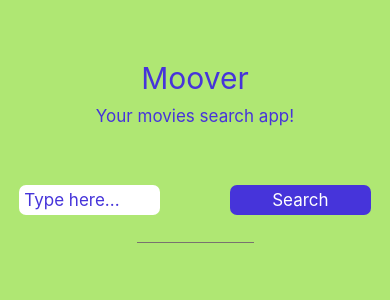
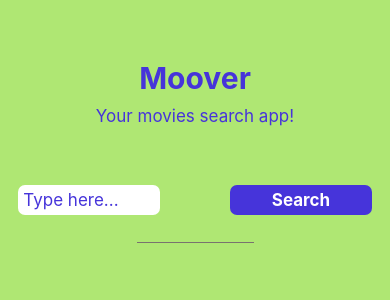
Before and after one commit to MarinaCouso/moover, a React Native app: screen / in a window 390 px wide. Shown: the top 300 px of the page. Built offline with nearby package versions, Linux system fonts and the light colour scheme.

Commit message:
style: add bold prop to text

```diff
--- a/src/components/atoms/button.tsx
+++ b/src/components/atoms/button.tsx
@@ -14,7 +14,6 @@ const styles = StyleSheet.create({
   container: {
     backgroundColor: defaultTheme.$primaryColor,
     width: "40%",
-    padding: 5,
     borderRadius: 7,
   },
   text: {
@@ -26,7 +25,7 @@ const styles = StyleSheet.create({
 
 const Button = ({ containerStyle, textStyle, title, onPress }: Props) => (
   <Pressable style={containerStyle} onPress={onPress}>
-    <Text text={title} style={textStyle} />
+    <Text bold text={title} style={textStyle} />
   </Pressable>
 );
 
--- a/src/components/atoms/text.tsx
+++ b/src/components/atoms/text.tsx
@@ -1,23 +1,41 @@
 import React from "react";
-import { Text as TextNativeComponent, TextStyle } from "react-native";
+import {
+  Text as TextNativeComponent,
+  TextStyle,
+  StyleSheet,
+} from "react-native";
 import defaultTheme from "../../theme/theme";
 
 type Props = {
   style?: TextStyle;
   text: string;
+  bold?: boolean;
 };
 
-const Text = ({ style, text }: Props) => (
-  <TextNativeComponent style={style}>{text}</TextNativeComponent>
-);
-
-Text.defaultProps = {
-  style: {
+const styles = StyleSheet.create({
+  text: {
     fontSize: 30,
     padding: 5,
     color: defaultTheme.$primaryColor,
     textAlign: "center",
   },
+  bold: {
+    fontWeight: "bold",
+  },
+});
+
+const Text = ({ style, text, bold }: Props) => {
+  const appliedStyles = StyleSheet.flatten([
+    style ? style : styles.text,
+    bold ? styles.bold : null,
+  ]);
+  return (
+    <TextNativeComponent style={appliedStyles}>{text}</TextNativeComponent>
+  );
+};
+
+Text.defaultProps = {
+  style: styles.text,
 };
 
 export { Text };
--- a/src/components/molecules/header.tsx
+++ b/src/components/molecules/header.tsx
@@ -1,12 +1,10 @@
 import React from "react";
 import { View, StyleSheet, ViewStyle, TextStyle } from "react-native";
-import defaultTheme from "../../theme/theme";
-import { Button } from "../atoms/button";
 import { Text } from "../atoms/text";
 
 type Props = {
   containerStyle?: ViewStyle;
-  subtitleStyle: TextStyle;
+  subtitleStyle?: TextStyle;
 };
 
 const styles = StyleSheet.create({
@@ -24,7 +22,7 @@ const styles = StyleSheet.create({
 
 const Header = ({ containerStyle, subtitleStyle }: Props) => (
   <View style={containerStyle}>
-    <Text text="Moover" />
+    <Text bold text="Moover" />
     <Text style={subtitleStyle} text="Your movies search app!" />
   </View>
 );
```
